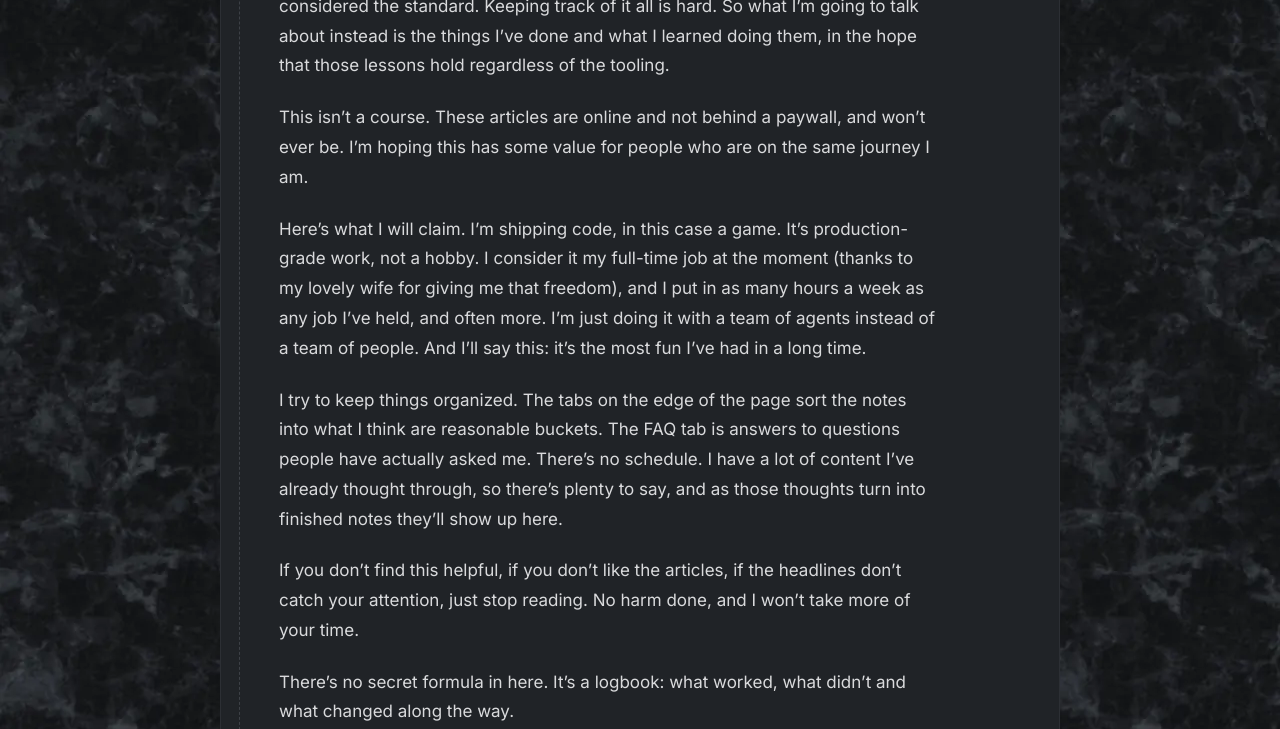
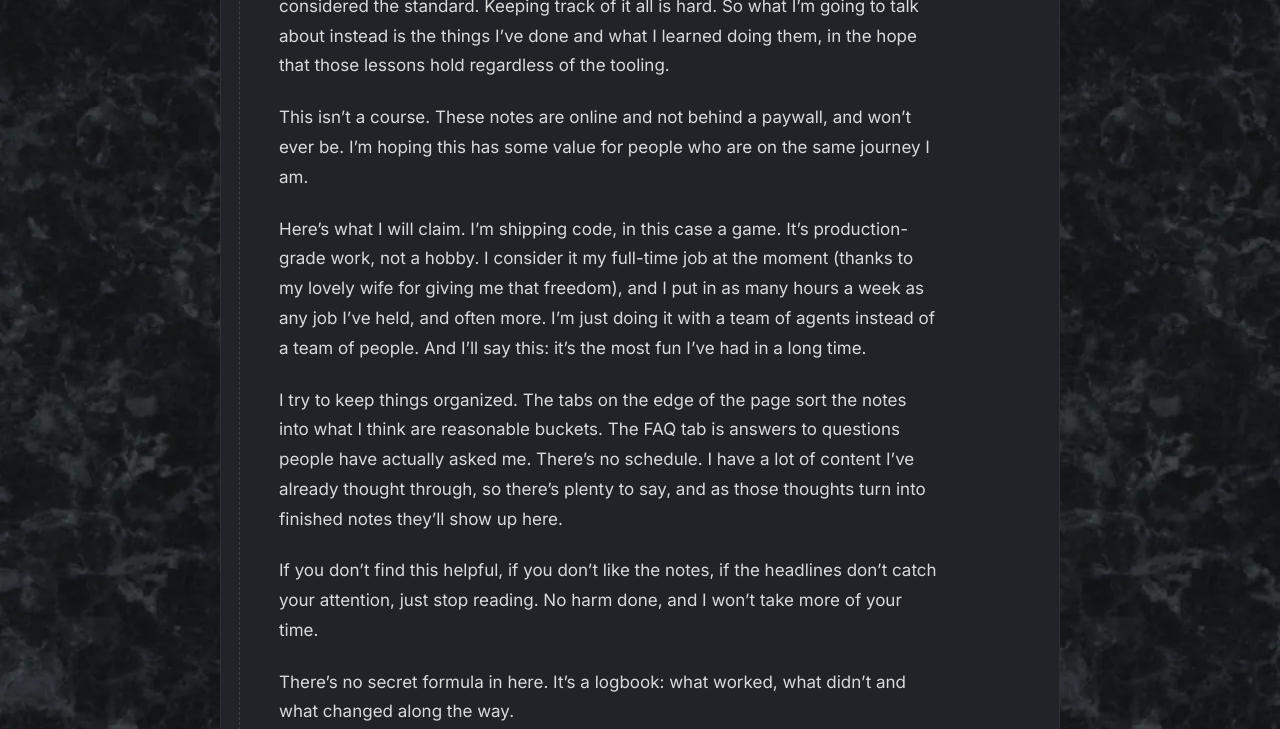
Before and after one commit to Zhinjio/markbreitenbach.dev, a Jekyll site: the page built from _posts/2026-10-28-why-should-you-believe-me.md, in a window 1280 px wide. Shown: the part 981-1710 px from the top of the page. Built offline with Jekyll 4.4.1, drawn with Linux system fonts in a browser that asks for light colours.

Commit message:
Call the site's writing notes, not articles or posts
The site's theme is notes. Two published notes still called themselves articles or a post; the about page wording stays as is.

```diff
--- a/_posts/2026-10-28-why-should-you-believe-me.md
+++ b/_posts/2026-10-28-why-should-you-believe-me.md
@@ -15,12 +15,12 @@ I do think you'll find there are a lot of parallels between the two. I certainly
 
 I'm learning this alongside everybody else, and I'm going to try not to make too many predictions. The industry is changing too fast. Models are released weekly, upgrades land constantly, and tooling that didn't exist a month ago is now considered the standard. Keeping track of it all is hard. So what I'm going to talk about instead is the things I've done and what I learned doing them, in the hope that those lessons hold regardless of the tooling.
 
-This isn't a course. These articles are online and not behind a paywall, and won't ever be. I'm hoping this has some value for people who are on the same journey I am.
+This isn't a course. These notes are online and not behind a paywall, and won't ever be. I'm hoping this has some value for people who are on the same journey I am.
 
 Here's what I will claim. I'm shipping code, in this case a game. It's production-grade work, not a hobby. I consider it my full-time job at the moment (thanks to my lovely wife for giving me that freedom), and I put in as many hours a week as any job I've held, and often more. I'm just doing it with a team of agents instead of a team of people. And I'll say this: it's the most fun I've had in a long time.
 
 I try to keep things organized. The tabs on the edge of the page sort the notes into what I think are reasonable buckets. The FAQ tab is answers to questions people have actually asked me. There's no schedule. I have a lot of content I've already thought through, so there's plenty to say, and as those thoughts turn into finished notes they'll show up here.
 
-If you don't find this helpful, if you don't like the articles, if the headlines don't catch your attention, just stop reading. No harm done, and I won't take more of your time.
+If you don't find this helpful, if you don't like the notes, if the headlines don't catch your attention, just stop reading. No harm done, and I won't take more of your time.
 
 There's no secret formula in here. It's a logbook: what worked, what didn't and what changed along the way.
```
Also changed, not shown: _posts/2026-11-03-how-much-do-you-trust-it.md (+1 -1 lines).
